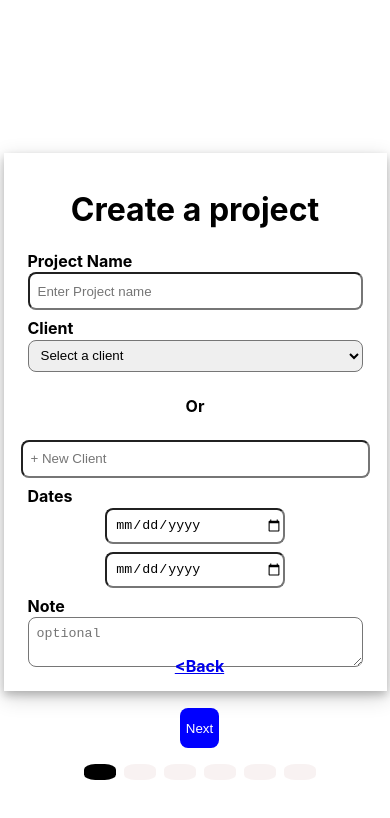
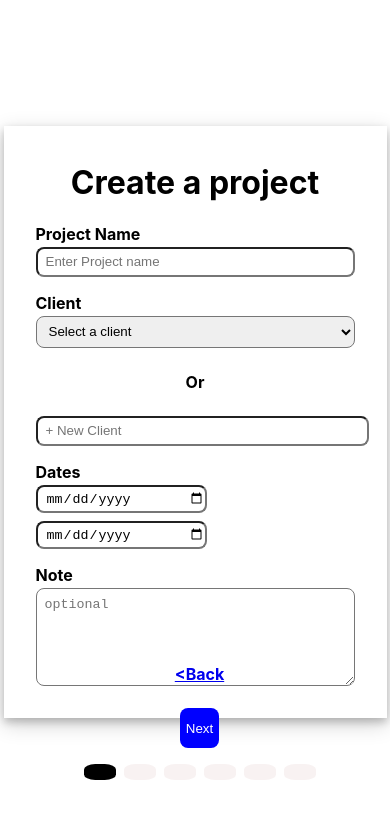
Before and after one commit to shashank8173/assignmentform, a React (Create React App) app: page / in a window 390 px wide. Shown: the top 818 px of the page. Built offline with nearby package versions, Linux system fonts and the light colour scheme.

Commit message:
Update First.css

```diff
--- a/src/components/First/First.css
+++ b/src/components/First/First.css
@@ -115,80 +115,58 @@ div.low {
 
 /* Responsive Media Queries */
 
-@media (max-width: 800px) {
+@media only screen and (max-width: 1024px) {
     .box {
-        height: 80vh;
-        width: 50vh;
+        width: 70vh;
     }
-
-    .client {
-        flex-direction: column;
-        justify-content: center;
-        align-items: center;
+    .projectname {
+        margin: 1.5rem;
     }
-
-    .projectname textarea {
-        height: 5rem;
-    }
-
-    .projectname input {
-        height: 2.5rem;
-    }
-
-    .projectname {
-        display: flex;
-        gap: 0.1rem;
-        margin: 2rem;
-    }
-
     .lower {
-        margin: 1rem;
-        gap: 25%;
+        gap: 15%;
     }
 }
 
-@media (max-width: 568px) {
-    .box h1 {
-        font-weight: smaller;
+@media only screen and (max-width: 768px) {
+    .box {
+        width: 80vw;
+        height: 70vh;
     }
-
-    .box {
-        padding-top: 0.5rem;
-        height: 100vh;
-        width: 50vh;
-    }
-
-    .client {
-        flex-direction: column;
-        justify-content: center;
-        align-items: center;
-    }
-
-    .projectname textarea {
-        height: 2rem;
-    }
-
     .projectname input {
         height: 2rem;
     }
-
-    .projectname {
-        display: flex;
-        gap: 0.1rem;
-        margin: 0.5rem;
+    .lower {
+        flex-direction: column;
+        align-items: center;
+        gap: 1rem;
     }
-
-    .lower {
-        margin: 0.5rem;
-        gap: 20%;
+    .lower p {
+        padding-right: 0;
     }
-
     .lower button {
-        height: 2rem;
-        width: 6rem;
-    }
-
-    .lower p {
-        padding-bottom: 0.5rem;
+        width: 100%;
     }
 }
+
+@media only screen and (max-width: 468px) {
+    .box {
+        width: 90vw;
+        height: auto;
+    }
+    .projectname {
+        margin: 1rem;
+    }
+    .projectname input {
+        height: 1.5rem;
+    }
+    .lower {
+        flex-direction: column;
+        align-items: center;
+        margin: 1rem 0;
+        gap: 0.5rem;
+    }
+    .lower button {
+        width: 100%;
+        height: 2.5rem;
+    }
+}
```
